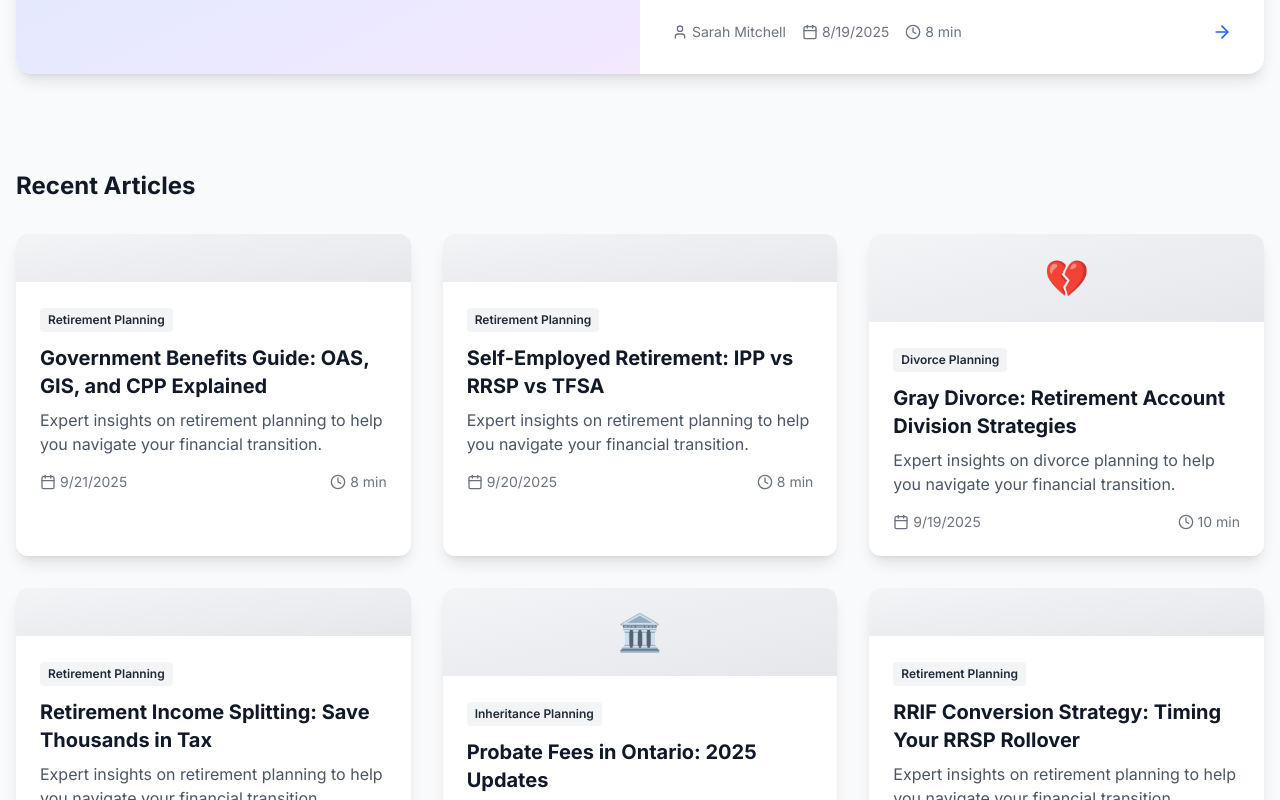
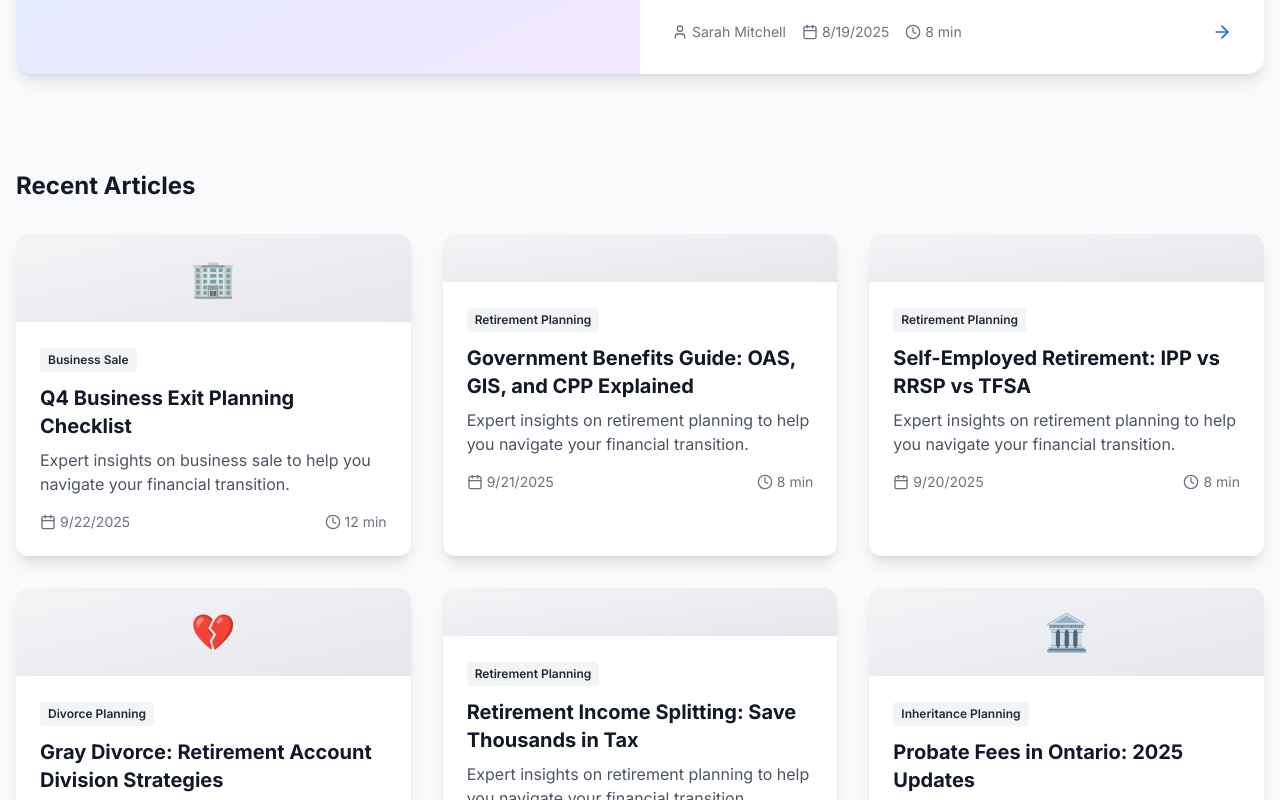
Before and after one commit to HustleHarder86/Investing, a Next.js app: page /blog in a window 1280 px wide. Shown: the part 737-1537 px from the top of the page. Built offline with nearby package versions, Linux system fonts and the light colour scheme; no server answers.

Commit message:
📚 Auto-publish scheduled blog post for 2025-09-22

```diff
--- a/content/blog-schedule.json
+++ b/content/blog-schedule.json
@@ -182,7 +182,7 @@
       "title": "Q4 Business Exit Planning Checklist",
       "category": "Business Sale",
       "author": "Jennifer Park",
-      "status": "pending"
+      "status": "published"
     },
     {
       "date": "2025-09-24",
--- a/src/app/blog/page.tsx
+++ b/src/app/blog/page.tsx
@@ -10,6 +10,18 @@ export const metadata: Metadata = {
 
 // Blog posts data - in production, this would come from a CMS or database
 const blogPosts = [
+  {
+    slug: 'q4-business-exit-planning',
+    title: 'Q4 Business Exit Planning Checklist',
+    excerpt: 'Expert insights on business sale to help you navigate your financial transition.',
+    author: 'Jennifer Park',
+    authorTitle: 'CPA, Tax Planning Expert',
+    date: '2025-09-22',
+    readTime: '12 min',
+    category: 'Business Sale',
+    categorySlug: 'business-sale',
+    featured: false
+  },
   {
     slug: 'government-benefits-oas-gis-cpp',
     title: 'Government Benefits Guide: OAS, GIS, and CPP Explained',
```
Also changed, not shown: src/app/blog/q4-business-exit-planning/page.tsx (renamed from content/scheduled-posts/q4-business-exit-planning.tsx), 1 other file (tests, documents, lock files or other folders).
